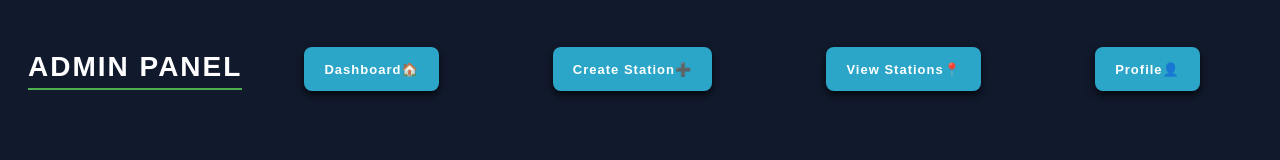
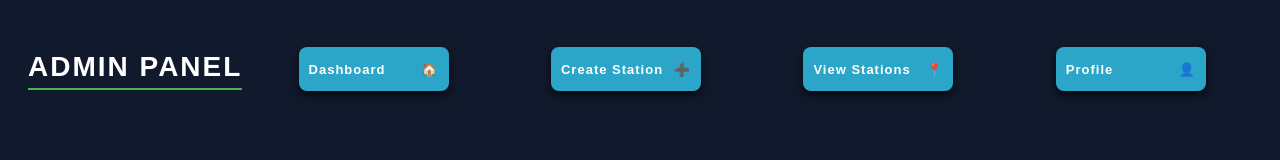
Before and after one commit to deepviber0/EV-Recharge-Bunk, a plain HTML site: page Client/Admin/Sidebar.html in a window 1280 px wide. Drawn offline with Linux system fonts and the light colour scheme.

Commit message:
Update Sidebar.html

```diff
--- a/Client/Admin/Sidebar.html
+++ b/Client/Admin/Sidebar.html
@@ -28,12 +28,16 @@
   a {
     height:20px;
     width:200px;
+    display: block;
+
+
     margin:0 auto;
-    display: block;
+
     color: #fff;
+    padding: 10px 0;
+
     text-decoration: none;
     margin-bottom: 15px;
-    padding: 10px 0;
     background: rgba(76, 175, 80, 0.8);
     border-radius: 8px;
     box-shadow: 0 4px 8px rgba(0, 0, 0, 0.7);
@@ -50,6 +54,8 @@
 
 /* Mobile layout adjustments */
 @media (min-width: 289px) {
+ /* Mobile layout adjustments */
+
   body {
     background: #11192c;
   }
@@ -62,13 +68,13 @@
     gap: 10px; /* Adds spacing between buttons */
   }
 
-  /* Adjust links for mobile style */
+  /* Ensure all links have the same width */
   a {
     display: flex;
     justify-content: space-between; /* Pushes text left and icon right */
     align-items: center;
-    width: auto; /* Allow the button to size dynamically */
-    padding: 12px 20px;
+    width: 130px; /* Consistent width for all buttons */
+    padding: 12px 10px;
     background: rgba(52, 202, 239, 0.8);
     border-radius: 8px;
     box-shadow: 0 4px 8px rgba(0, 0, 0, 0.7);
@@ -77,6 +83,7 @@
     font-weight: bold;
     letter-spacing: 1px;
     margin-top: 19px;
+    text-align: left; /* Ensures text stays aligned nicely */
   }
 
   /* Mobile hover effect */
@@ -91,6 +98,8 @@
     text-align: center;
   }
 }
+
+
 
   </style>
 </head>
```
